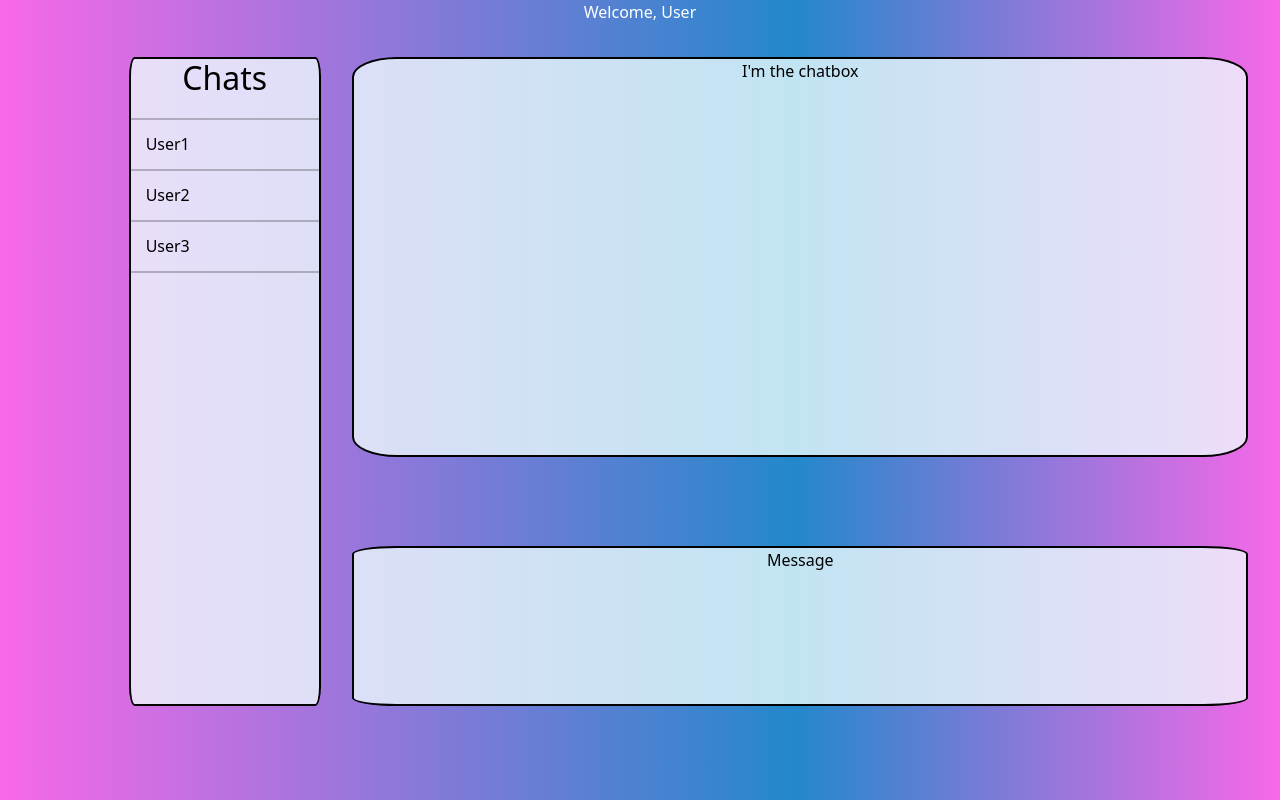
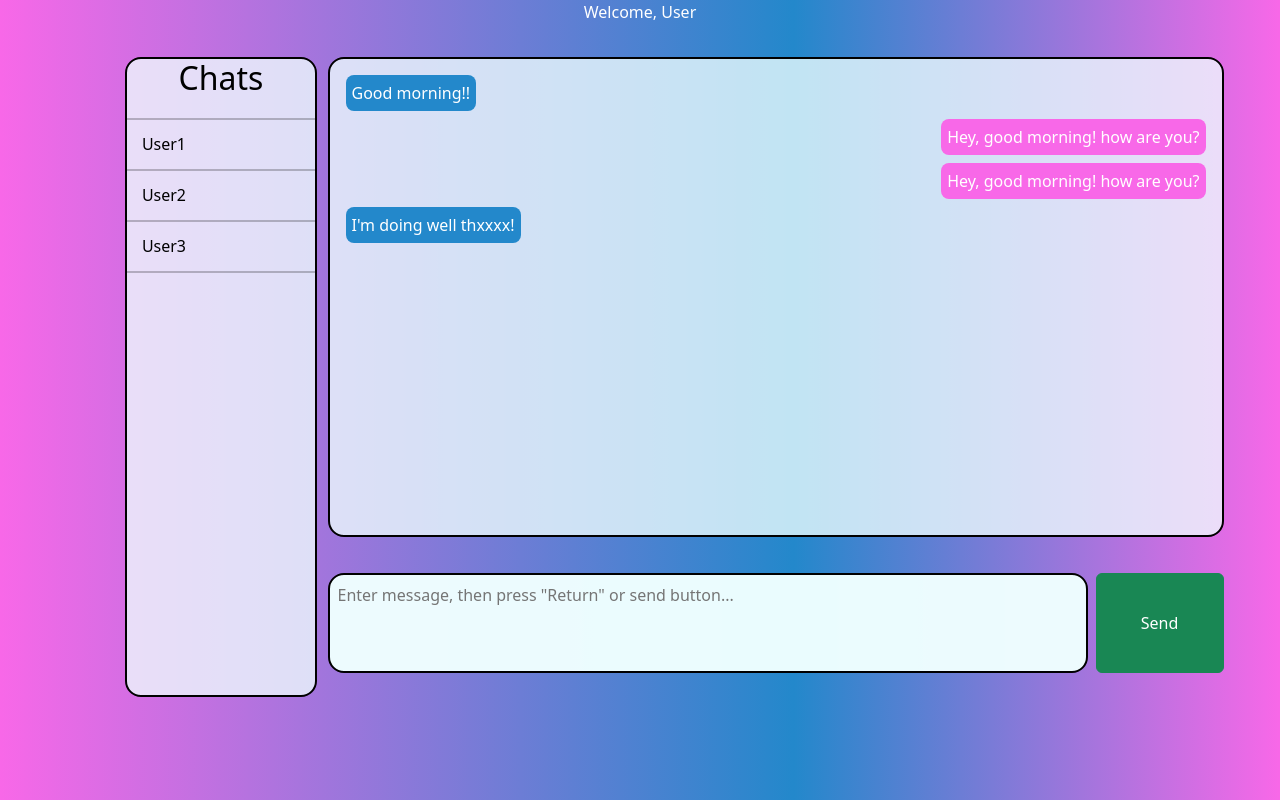
Before and after one commit to jcoleonline/chatplanet, a React (Create React App) app in the folder client/chat-planet/: page /dashboard in a window 1280 px wide. Built offline with nearby package versions, Linux system fonts and the light colour scheme.

Commit message:
dummy code for chat bubbles

```diff
--- a/client/chat-planet/src/Components/Dashboard/Dashboard.css
+++ b/client/chat-planet/src/Components/Dashboard/Dashboard.css
@@ -33,52 +33,90 @@ main {
 
     min-height: 80vh; */
     border: solid black 2px;
-    border-radius: 3%;
+    border-radius: 16px;
 }
-.users-container > h2 {
+
+.users-container>h2 {
     text-align: center;
 }
+
 .chatbox-message-container {
     min-width: 70vw;
-    margin-left: 3%
+    margin-left: 1%
 }
+
 .chatbox {
+    display: flex;
+    flex-direction: column;
     background: rgba(240, 255, 255, 0.772);
     color: black;
     border: solid black 2px;
-    border-radius: 5%;
-    min-height: 50vh;
-    text-align: center;
-    margin-bottom: 10%
+    border-radius: 16px;
+    min-height: 60vh;
+    /* text-align: center; */
+    margin-bottom: 4%;
+    padding: 16px;
+    gap: 8px;
+}
 
+.message-and-send {
+    display: flex;
 }
+
 .message {
     background: rgb(240, 255, 255, 0.772);
     color: black;
     display: flex;
     flex-direction: column;
-    text-align: center;
-    background: rgba(240, 255, 255, 0.772);
+    background: rgba(240, 255, 255, 0.971);
     color: black;
-    /* margin-right: 75%;
-    margin-left: 3%;
-    margin-top: 3%;
-    min-height: 80vh; */
     border: solid black 2px;
-    border-radius: 5%;
-    min-height: 20vh;
+    border-radius: 16px;
+    width: 60vw;
 }
+
 .horizontal-rule {
-    display: flex;
-    flex-direction: row;
     background-color: rgba(0, 0, 0, 0.235);
-    /* margin-left: 2px;
-    margin-right: 2px; */
-    min-width: fit-content;
     height: 2px;
-    margin-top: 12.5px;
-    margin-bottom: 12.5px;
+    margin: 12.5px 0;
 }
+
 .userName {
     margin-left: 15px;
 }
+
+textarea::-webkit-resizer {
+    display: none;
+
+}
+
+textarea {
+    resize: none;
+    height: auto;
+    overflow-y: hidden;
+    max-height: 100px;
+    min-height: 100px;
+    padding: 8px;
+}
+
+.send-button {
+    margin-left: 8px;
+    min-width: 10vw
+}
+.message-sent {
+    align-self: flex-end;
+    background: #F868E8;
+    /* min-width: fit-content; */
+    padding: 6px;
+    border-radius: 8px;
+    color: white;
+}
+.message-received {
+    display: flex;
+    background: #2388CB;
+    max-width: fit-content;
+    padding: 6px;
+    /* margin: auto; */
+    border-radius: 8px;
+    color: white;
+}
--- a/client/chat-planet/src/Components/Dashboard/Dashboard.js
+++ b/client/chat-planet/src/Components/Dashboard/Dashboard.js
@@ -1,4 +1,5 @@
 import './Dashboard.css'
+import Button from 'react-bootstrap/Button';
 
 const Dashboard = () => {
     return (
@@ -20,14 +21,18 @@ const Dashboard = () => {
                     <div className="horizontal-rule"></div>
                 </div>
                 <div className="chatbox-message-container">
+
                     <div className="chatbox">
-                        I'm the chatbox
+                        <div className="message-received">{`Good morning!!`}</div>
+                        <div className="message-sent">{`Hey, good morning! how are you?`}</div>
+                        <div className="message-sent">{`Hey, good morning! how are you?`}</div>
+                        <div className="message-received">{`I'm doing well thxxxx!`}</div>
                     </div>
-                    <div className="message">
-                        Message
+                    <div className="message-and-send">
+                        <textarea className="message" placeholder='Enter message, then press "Return" or send button...' />
+                        <Button variant="success" className='send-button'>Send</Button>
                     </div>
                 </div>
-
             </div>
         </main>
     )
--- a/client/chat-planet/src/Components/Register/Register.js
+++ b/client/chat-planet/src/Components/Register/Register.js
@@ -10,7 +10,8 @@ const Register = () => {
             <img src={logo} alt="logo" className="logo-image"/>
             <form className="form-login">
                 <input className='email-input' type="text" placeholder="email"></input>
-                <input className='password-input' type="password" placeholder="password" ></input>
+                <input className='password-input' type="password" placeholder="create password" ></input>
+                <input className='password-input' type="password" placeholder="confirm password" ></input>
             </form>
             <RegisterButton className='register-button' />
                         </div>
```
